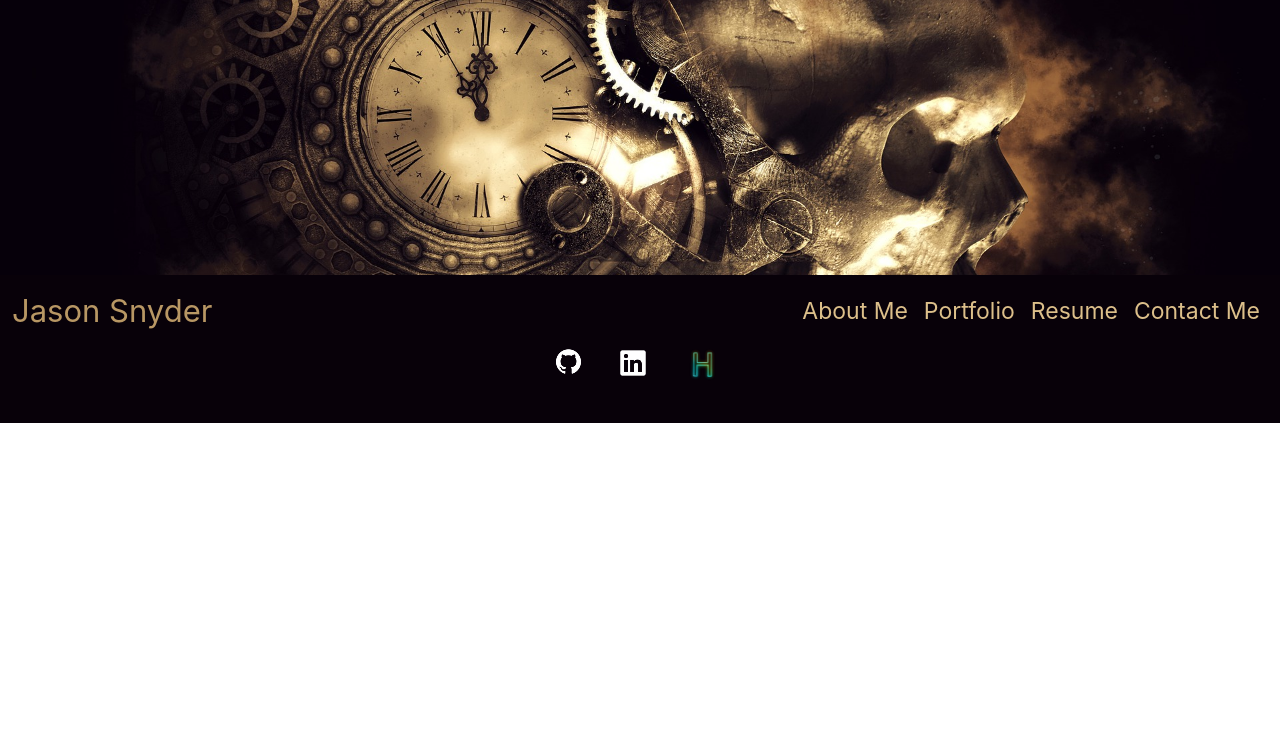
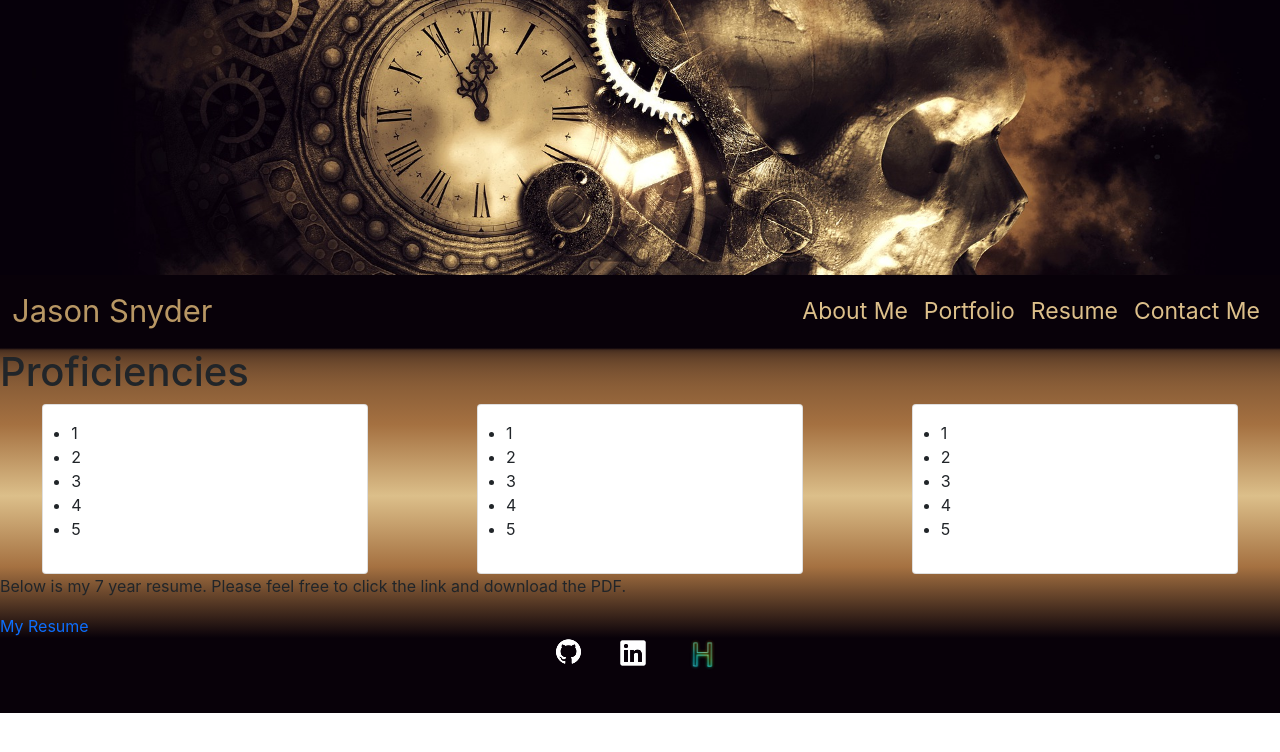
Before and after one commit to jsnyder159/react-portfolio, a React (Create React App) app in the folder portfolio/: page /resume in a window 1280 px wide. Shown: the top 752 px of the page. Built offline with nearby package versions, Linux system fonts and the light colour scheme; the HTML template or start-up script is replaced by a standard one.

Commit message:
updated react router links and styling on nav

```diff
--- a/portfolio/src/App.css
+++ b/portfolio/src/App.css
@@ -56,12 +56,12 @@ nav {
 
 }
 
-.nav-item a {
+.nav-item {
   color: var(--gold);
   font-size: calc(7px + 2vmin);
 }
 
-.nav-item a:hover {
+.nav-item:hover {
   color: var(--camel);
 
 }
--- a/portfolio/src/App.js
+++ b/portfolio/src/App.js
@@ -5,6 +5,9 @@ import Nav from './components/Navigation'
 import Header from './components/Header'
 import Footer from './components/Footer'
 import About from './components/pages/about/About'
+import Portfolio from './components/pages/portfolio/Portfolio'
+import Resume from './components/pages/resume/Resume'
+import Contact from './components/pages/contact/Contact'
 
 function App() {
   return (
@@ -14,9 +17,9 @@ function App() {
         <Nav />
         <Routes>
           <Route path="/" element={<About/>} />
-          <Route />
-          <Route />
-          <Route />
+          <Route path="/portfolio" element={<Portfolio/>}/>
+          <Route path="/resume" element={<Resume/>}/>
+          <Route path='/contact' element={<Contact/>}/>
         </Routes>
         <Footer />
       </div>
--- a/portfolio/src/components/Navigation.js
+++ b/portfolio/src/components/Navigation.js
@@ -12,19 +12,17 @@ export default function Nav() {
                 <div className="collapse navbar-collapse" id="navbarNav">
                     <ul className="navbar-nav ms-auto">
                         <Link to='/'>
-                        <li className="nav-item">
-                            <a className="nav-link active" aria-current="page" href="#">About Me</a>
-                        </li>
+                        <li className="nav-item nav-link active">About Me</li>
                         </Link>
-                        <li className="nav-item">
-                            <a className="nav-link" href="#">Portfolio</a>
-                        </li>
-                        <li className="nav-item">
-                            <a className="nav-link" href="#">Resume</a>
-                        </li>
-                        <li className="nav-item">
-                            <a className="nav-link" href="#">Contact Me</a>
-                        </li>
+                        <Link to='/portfolio'>
+                        <li className="nav-item nav-link">Portfolio</li>
+                        </Link>
+                        <Link to='/resume'>
+                        <li className="nav-item nav-link">Resume</li>
+                        </Link>
+                        <Link to='/contact'>
+                        <li className="nav-item nav-link">Contact Me</li>
+                        </Link>
                     </ul>
                 </div>
             </div>
--- a/portfolio/src/components/pages/about/style.css
+++ b/portfolio/src/components/pages/about/style.css
@@ -1,4 +1,5 @@
 .about {
+    height: 500px;
     display: flex;
     background: linear-gradient(var(--xik), 2%, var(--copper), var(--gold), var(--copper), var(--xik));
 
--- a/portfolio/src/components/pages/contact/Contact.js
+++ b/portfolio/src/components/pages/contact/Contact.js
@@ -1 +1,10 @@
 import React from 'react';
+import './style.css'
+
+function Contact() {
+    return (
+        <div>Contact</div>
+    );
+}
+
+export default Contact;
--- a/portfolio/src/components/pages/portfolio/Portfolio.js
+++ b/portfolio/src/components/pages/portfolio/Portfolio.js
@@ -1 +1,10 @@
 import React from 'react';
+import './style.css'
+
+function Portfolio() {
+    return (
+        <div>Portfolio</div>
+    );
+}
+
+export default Portfolio;
--- a/portfolio/src/components/pages/resume/Resume.js
+++ b/portfolio/src/components/pages/resume/Resume.js
@@ -1 +1,44 @@
 import React from 'react';
+import './style.css'
+import resume from '../../../documents/resume.pdf'
+
+function Resume() {
+    return (
+        <div className='resume'>
+            <h1 className='w-100'>Proficiencies</h1>
+            <div className='row justify-content-around'>
+                <div className='card col-3'>
+                    <ul className="card-body">
+                        <li>1</li>
+                        <li>2</li>
+                        <li>3</li>
+                        <li>4</li>
+                        <li>5</li>
+                    </ul>
+                </div>
+                <div className='card col-3'>
+                    <ul className="card-body">
+                        <li>1</li>
+                        <li>2</li>
+                        <li>3</li>
+                        <li>4</li>
+                        <li>5</li>
+                    </ul>
+                </div>
+                <div className='card col-3'>
+                    <ul className="card-body">
+                        <li>1</li>
+                        <li>2</li>
+                        <li>3</li>
+                        <li>4</li>
+                        <li>5</li>
+                    </ul>
+                </div>
+            </div>
+            <p>Below is my 7 year resume.  Please feel free to click the link and download the PDF.</p>
+            <a href={resume} target='_blank'>My Resume</a>
+        </div>
+    );
+}
+
+export default Resume;
--- a/portfolio/src/components/pages/resume/style.css
+++ b/portfolio/src/components/pages/resume/style.css
@@ -0,0 +1,9 @@
+.resume {
+    background: linear-gradient(var(--xik), 2%, var(--copper), var(--gold), var(--copper), var(--xik));
+
+}
+
+.card {
+    justify-content: center;
+    align-content: center;
+}
```
Also changed, not shown: 1 other file (tests, documents, lock files or other folders).
